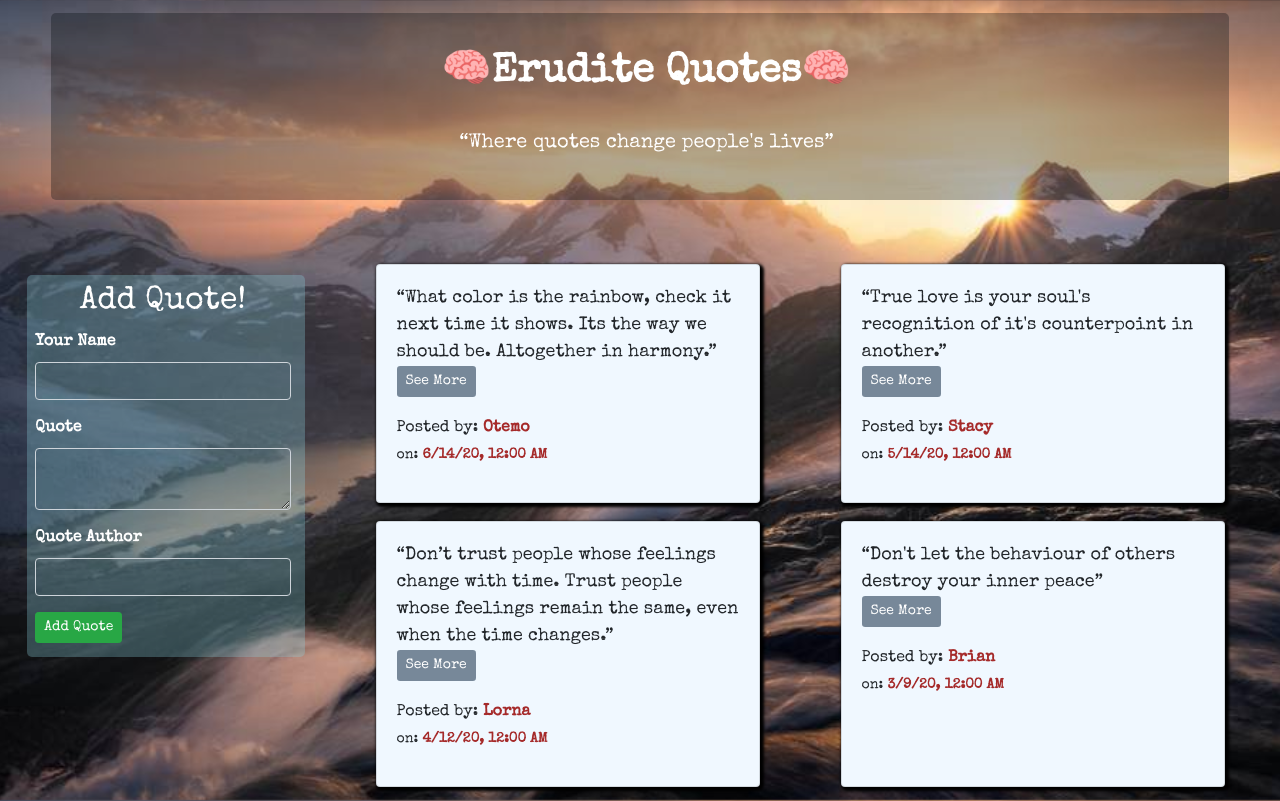
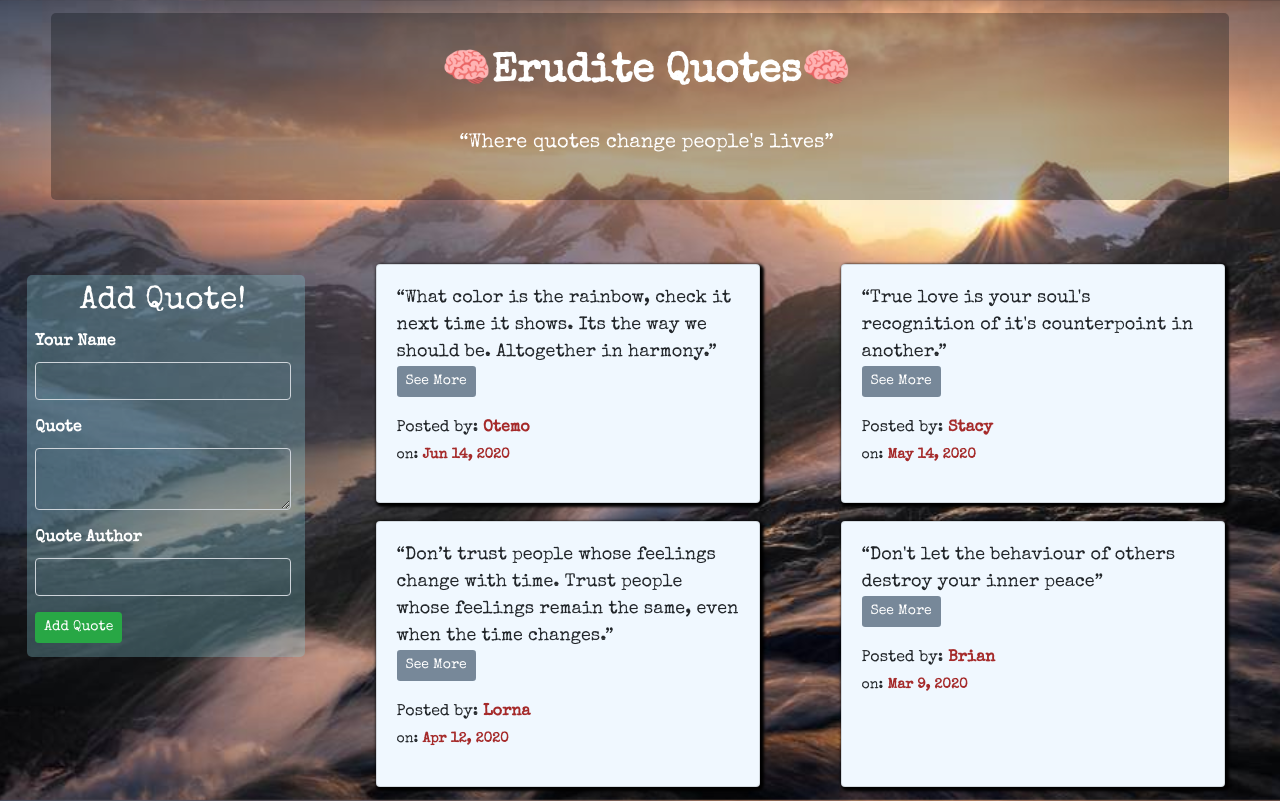
Before and after one commit to Kingsleymuturi/Erudite-quotes, an Angular app: page / in a window 1280 px wide. Shown: the top 801 px of the page. Built offline with nearby package versions, Linux system fonts and the light colour scheme.

Commit message:
Update quote component

```diff
--- a/src/app/quotes/quotes.component.html
+++ b/src/app/quotes/quotes.component.html
@@ -16,7 +16,7 @@
               <p class="card-text" id="param">{{quote.quote}}<br><button (click)='displayInfo(i)' class="btn btn-black btn-sm" id="quotes-button" >See More</button></p>
               <app-quote-details *ngIf='quote.showInfo' bind-quote='quote' (isRead)='quoteDelete($event,i)'></app-quote-details>
               <p><span class="card-subtitle mb-2">Posted by: <span id="name">{{quote.name}}</span></span><br>
-              <span id="date">on: <span id="datecolor">{{quote.datePosted|date:'short'}}</span></span></p>
+              <span id="date">on: <span id="datecolor">{{quote.datePosted|date}}</span></span></p>
 
             </div>
           </div>
```
